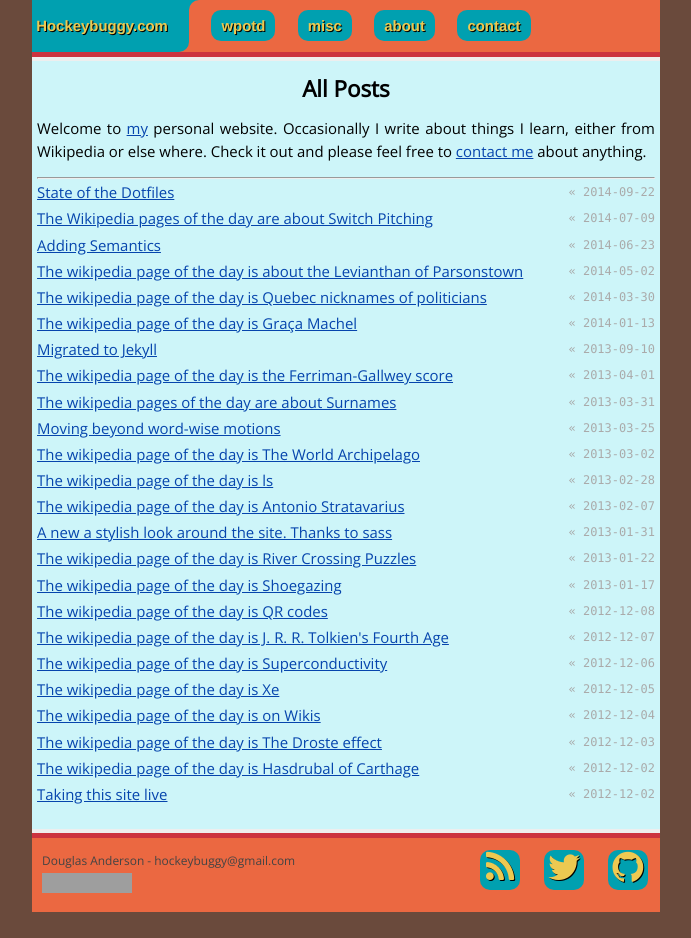
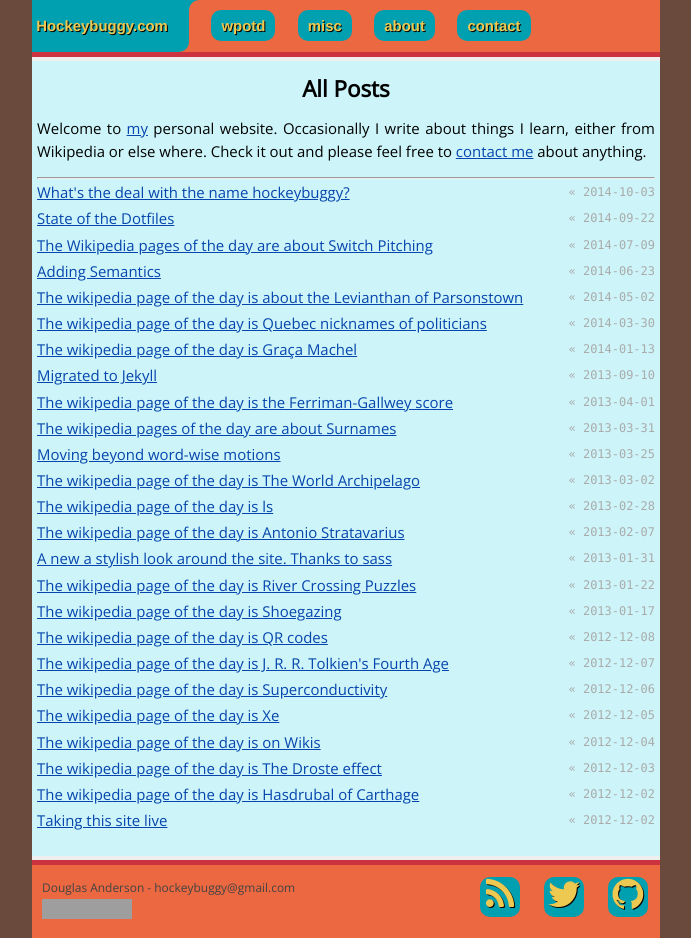
Before and after one commit to hockeybuggy/hockeybuggy.com, a Jekyll site: the page built from index.md, in a window 1280 px wide. Shown: the whole page, without its empty margins (294-985 px from the left). Built offline with Jekyll 4.4.1, drawn with Linux system fonts in a browser that asks for light colours; nearby versions of some CDN libraries; Markdown is read by kramdown in place of the engine named in the settings; before the commit the page ends 912 px from its top, so only the background shows below that; part of the change alters nothing that is shown; grey boxes are pictures that could not be loaded.

Commit message:
Wrote a new post and changed to kramdown

```diff
--- a/_config.yml
+++ b/_config.yml
@@ -1,4 +1,4 @@
 name: Hockeybuggy.com
 description: Musings of Douglas James Anderson
-markdown: redcarpet
+markdown: kramdown
 highlighter: pygments
--- /dev/null
+++ b/_posts/2014-10-03-misc_z6wWC6cN.md
@@ -0,0 +1,33 @@
+---
+layout: post
+title: "What's the deal with the name hockeybuggy?"
+date: 2014-10-03
+categories: misc
+author: Douglas Anderson
+---
+
+Whenever I tell someone what my email is or what my website's url is, I get
+asked about the name hockeybuggy.
+
+## Back in the day
+
+At the beginning of time[^1], gmail did not exist. On April 1st of 2004 Google
+announced the Gmail beta. At first the beta was invite only. Once you were
+invited to get a Gmail account you received 10 invites you could send others.
+
+On January 31st 2005 I received an invite from my older sister. Being young I
+foolishly did not get douglasanderson&#g64;gmail.com. Instead, I got
+hockeybuggy&#64;gmail.com, a combination of my favourite sport at the time:
+hockey and a modification of what my family calls me: buggy[^2]
+
+## Why Keep It?
+
+I have the name just about everywhere on the web. Since I have the .com  as
+well as the same username on Github, Google, and Twitter, I don't think I will be changing it any time soon.
+
+---------
+
+[^1]: &gt;= 2003
+[^2]: They sometimes call me 'bug'.
+
+[CREATION_DATE_METHOD]: http://www.labnol.org/internet/google-creation-date/20747/
```
